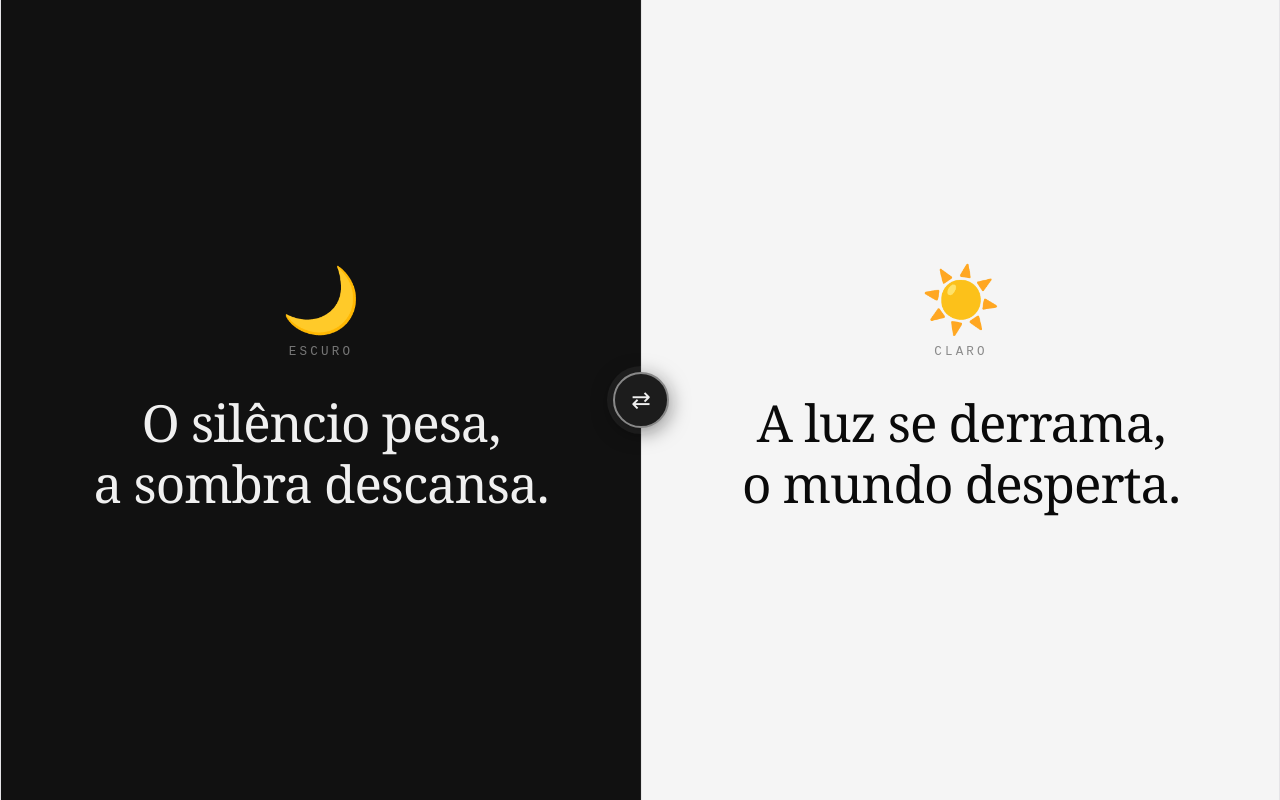
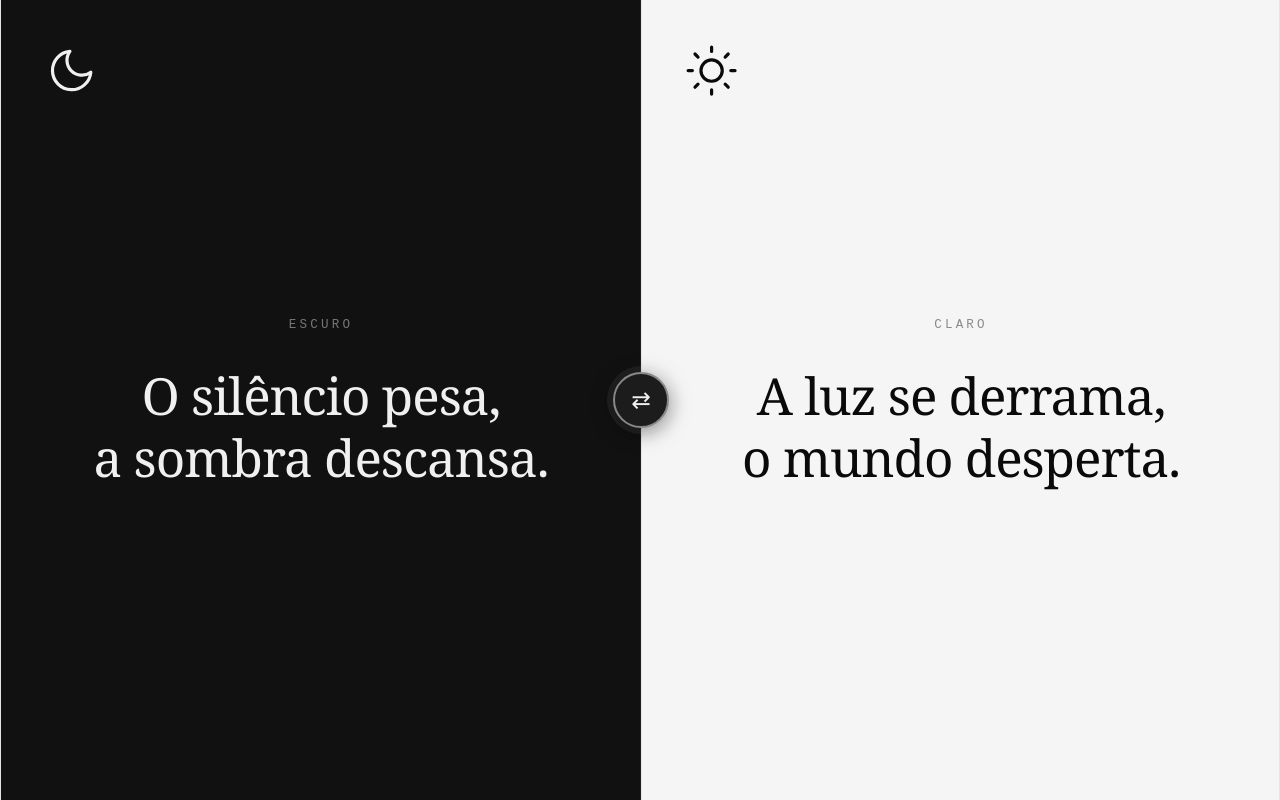
Before and after one commit to Saatake/atividade-web, a React (Vite) app: page / in a window 1280 px wide. Built offline with nearby package versions, Linux system fonts and the light colour scheme.

Commit message:
Mudança nos ícones e suavização da animação.

```diff
--- a/src/pages/MainPage.css
+++ b/src/pages/MainPage.css
@@ -45,9 +45,12 @@ html, body, #root {
   display: flex;
   align-items: center;
   justify-content: center;
+  position: relative;
   transition:
     background-color var(--duration) var(--ease),
     color var(--duration) var(--ease);
+  will-change: background-color, color;
+
 }
 
 .panel-dark {
@@ -78,20 +81,6 @@ html, body, #root {
   gap: 1.5rem;
   padding: 3rem;
   user-select: none;
-}
-
-/* ── Ícone sol / lua ────────────────────────────── */
-.panel-icon {
-  font-size: clamp(2.5rem, 5vw, 4rem);
-  display: inline-block;
-  transition:
-    transform var(--duration) var(--ease),
-    opacity var(--duration) var(--ease);
-  transform-origin: center;
-}
-
-.inverted .panel-icon {
-  transform: rotate(360deg) scale(1.15);
 }
 
 .label {
@@ -144,6 +133,9 @@ html, body, #root {
   box-shadow:
     0 0 0 6px rgba(255, 255, 255, 0.06),
     0 4px 20px rgba(0, 0, 0, 0.5);
+
+  will-change: transform, background-color, box-shadow, border-color;
+  transform: translateZ(0);
 }
 
 .inverted .toggle-btn {
@@ -220,15 +212,48 @@ html, body, #root {
   }
 }
 
-/* controle da animação dos ícones */
-.icon-visible {
-  opacity: 1;
-  transform: scale(1) rotate(0deg);
-  transition: opacity 350ms ease, transform 350ms ease;
+/* novas animações / ícones */
+.icon-wrapper {
+  position: absolute;
+  top: 2.5rem;
+  left: 2.5rem;
+  width: clamp(2rem, 4vw, 3rem);
+  height: clamp(2rem, 4vw, 3rem);
+  display: flex;
+  align-items: center;
+  justify-content: center;
+  z-index: 2;
 }
 
-.icon-hidden {
-  opacity: 0;
-  transform: scale(0.6) rotate(180deg);
-  transition: opacity 350ms ease, transform 350ms ease;
+.svg-icon {
+  width: 100%;
+  height: 100%;
+  display: block;
 }
+
+.icon-wrapper > div {
+  position: absolute;
+  top: 0;
+  left: 0;
+  width: 100%;
+  height: 100%;
+  display: flex;
+  align-items: center;
+  justify-content: center;
+  will-change: transform, background-color, box-shadow, border-color;
+  transform: translateZ(0);
+  transition: opacity var(--duration) var(--ease),
+              transform var(--duration) var(--ease);
+}
+
+.panel-dark .icon-moon { opacity: 1; transform: scale(1) rotate(0deg); }
+.panel-dark .icon-sun { opacity: 0; transform: scale(0.5) rotate(-90deg); }
+
+.inverted .panel-dark .icon-moon { opacity: 0; transform: scale(0.5) rotate(90deg); }
+.inverted .panel-dark .icon-sun { opacity: 1; transform: scale(1) rotate(0deg); }
+
+.panel-light .icon-sun { opacity: 1; transform: scale(1) rotate(0deg); }
+.panel-light .icon-moon { opacity: 0; transform: scale(0.5) rotate(-90deg); }
+
+.inverted .panel-light .icon-sun { opacity: 0; transform: scale(0.5) rotate(90deg); }
+.inverted .panel-light .icon-moon { opacity: 1; transform: scale(1) rotate(0deg); }
--- a/src/pages/MainPage.jsx
+++ b/src/pages/MainPage.jsx
@@ -1,32 +1,37 @@
 import { useState } from "react";
 import './MainPage.css';
 
+// icones svg para sol e lua
+const SunIcon = () => (
+  <svg className="svg-icon" viewBox="0 0 24 24" fill="none" stroke="currentColor" strokeWidth="1.5" strokeLinecap="round" strokeLinejoin="round">
+    <circle cx="12" cy="12" r="5"></circle>
+    <path d="M12 1v2M12 21v2M4.22 4.22l1.42 1.42M18.36 18.36l1.42 1.42M1 12h2M21 12h2M4.22 19.78l1.42-1.42M18.36 5.64l1.42-1.42"></path>
+  </svg>
+);
+
+const MoonIcon = () => (
+  <svg className="svg-icon" viewBox="0 0 24 24" fill="none" stroke="currentColor" strokeWidth="1.5" strokeLinecap="round" strokeLinejoin="round">
+    <path d="M21 12.79A9 9 0 1 1 11.21 3 7 7 0 0 0 21 12.79z"></path>
+  </svg>
+);
+
 export default function SplitPage() {
   const [inverted, setInverted] = useState(false);
-  const [iconVisible, setIconVisible] = useState(true);
-  const [showInverted, setShowInverted] = useState(false);
 
   function handleToggle() {
-    // 1. fade out
-    setIconVisible(false);
-
-    setTimeout(() => {
-      // 2. troca o emoji enquanto invisível
-      setShowInverted((v) => !v);
-      setInverted((v) => !v);
-      // 3. fade in
-      setIconVisible(true);
-    }, 350);
+    setInverted((v) => !v);
   }
 
   return (
     <div className={`split-container ${inverted ? "inverted" : ""}`}>
-      {/* Lado escuro */}
+
+      {/* lado escuro */}
       <div className="panel panel-dark">
         <div className="panel-content">
-          <span className={`panel-icon ${iconVisible ? "icon-visible" : "icon-hidden"}`}>
-            {showInverted ? "☀️" : "🌙"}
-          </span>
+          <div className="icon-wrapper">
+            <div className="icon-moon"><MoonIcon /></div>
+            <div className="icon-sun"><SunIcon /></div>
+          </div>
           <span className="label">escuro</span>
           <p className="panel-text">
             O silêncio pesa,
@@ -36,7 +41,7 @@ export default function SplitPage() {
         </div>
       </div>
 
-      {/* Botão central */}
+      {/* botão central */}
       <div className="center-btn-wrapper">
         <button
           className="toggle-btn"
@@ -47,12 +52,13 @@ export default function SplitPage() {
         </button>
       </div>
 
-      {/* Lado claro */}
+      {/* lado claro */}
       <div className="panel panel-light">
         <div className="panel-content">
-          <span className={`panel-icon ${iconVisible ? "icon-visible" : "icon-hidden"}`}>
-            {showInverted ? "🌙" : "☀️"}
-          </span>
+          <div className="icon-wrapper">
+            <div className="icon-sun"><SunIcon /></div>
+            <div className="icon-moon"><MoonIcon /></div>
+          </div>
           <span className="label">claro</span>
           <p className="panel-text">
             A luz se derrama,
@@ -61,6 +67,7 @@ export default function SplitPage() {
           </p>
         </div>
       </div>
+
     </div>
   );
 }
```
Also changed, not shown: 1 other file (tests, documents, lock files or other folders).
